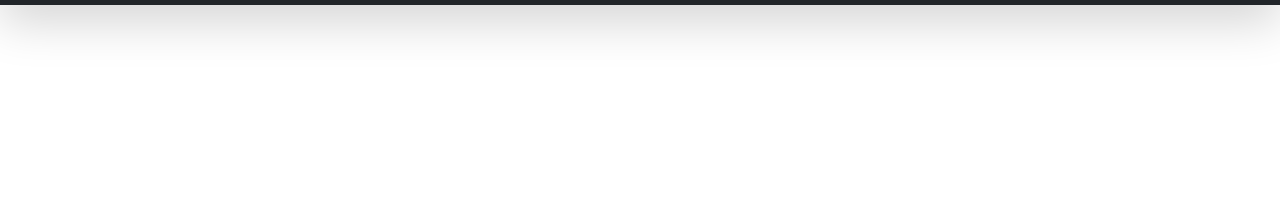
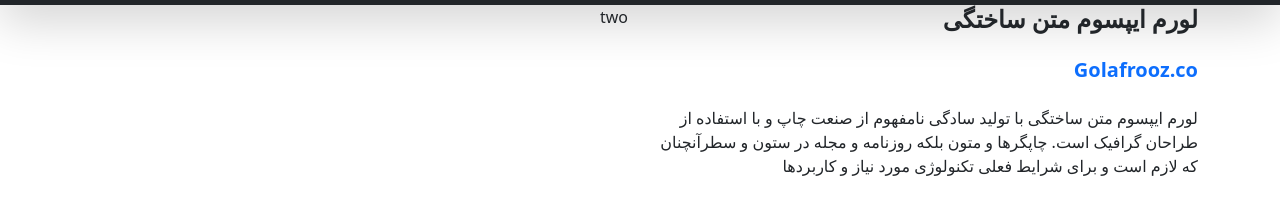
Before and after one commit to atroopa/bootstrap-practice, a plain HTML site: page index.html in a window 1280 px wide. Shown: the part 51-266 px from the top of the page. Drawn offline with nearby package versions, Linux system fonts and the light colour scheme.

Commit message:
section 1 column 1

```diff
--- a/index.html
+++ b/index.html
@@ -60,13 +60,17 @@
     <section>
       <div class="container">
         <div class="row">
-          <!-- column one -->
+          <!-- column paragraph -->
           <div class="col-md-6">
-
+            <h4 class="fw-bold">لورم ایپسوم متن ساختگی</h4>
+            <h5 class="fw-bold text-primary my-4">Golafrooz.co</h5>
+            <p>
+              لورم ایپسوم متن ساختگی با تولید سادگی نامفهوم از صنعت چاپ و با استفاده از طراحان گرافیک است. چاپگرها و متون بلکه روزنامه و مجله در ستون و سطرآنچنان که لازم است و برای شرایط فعلی تکنولوژی مورد نیاز و کاربردها
+            </p>
           </div>
-          <!-- column two -->
+          <!-- column image -->
           <div class="col-md-6">
-
+            two
           </div>
         </div>
       </div>
```
